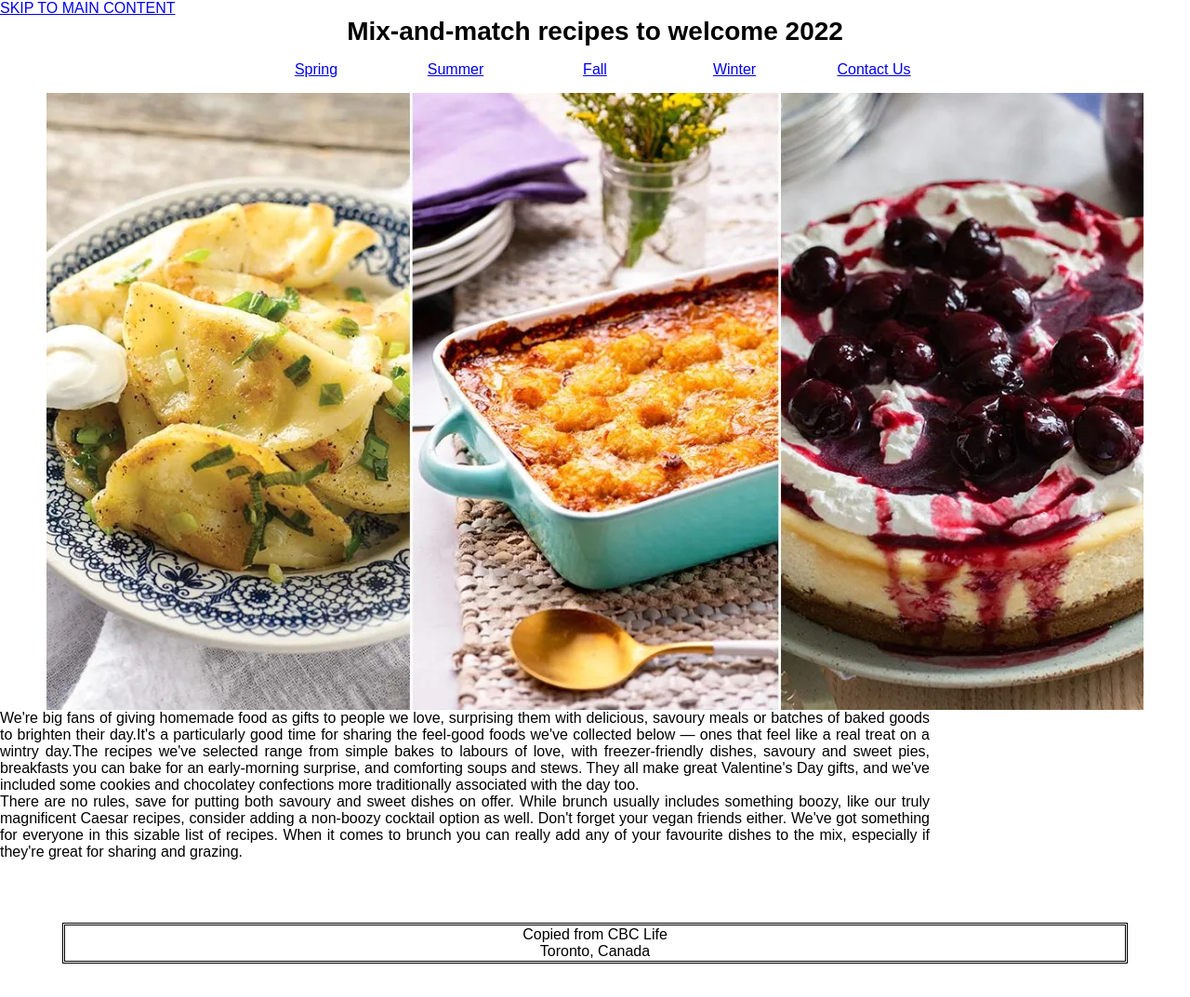
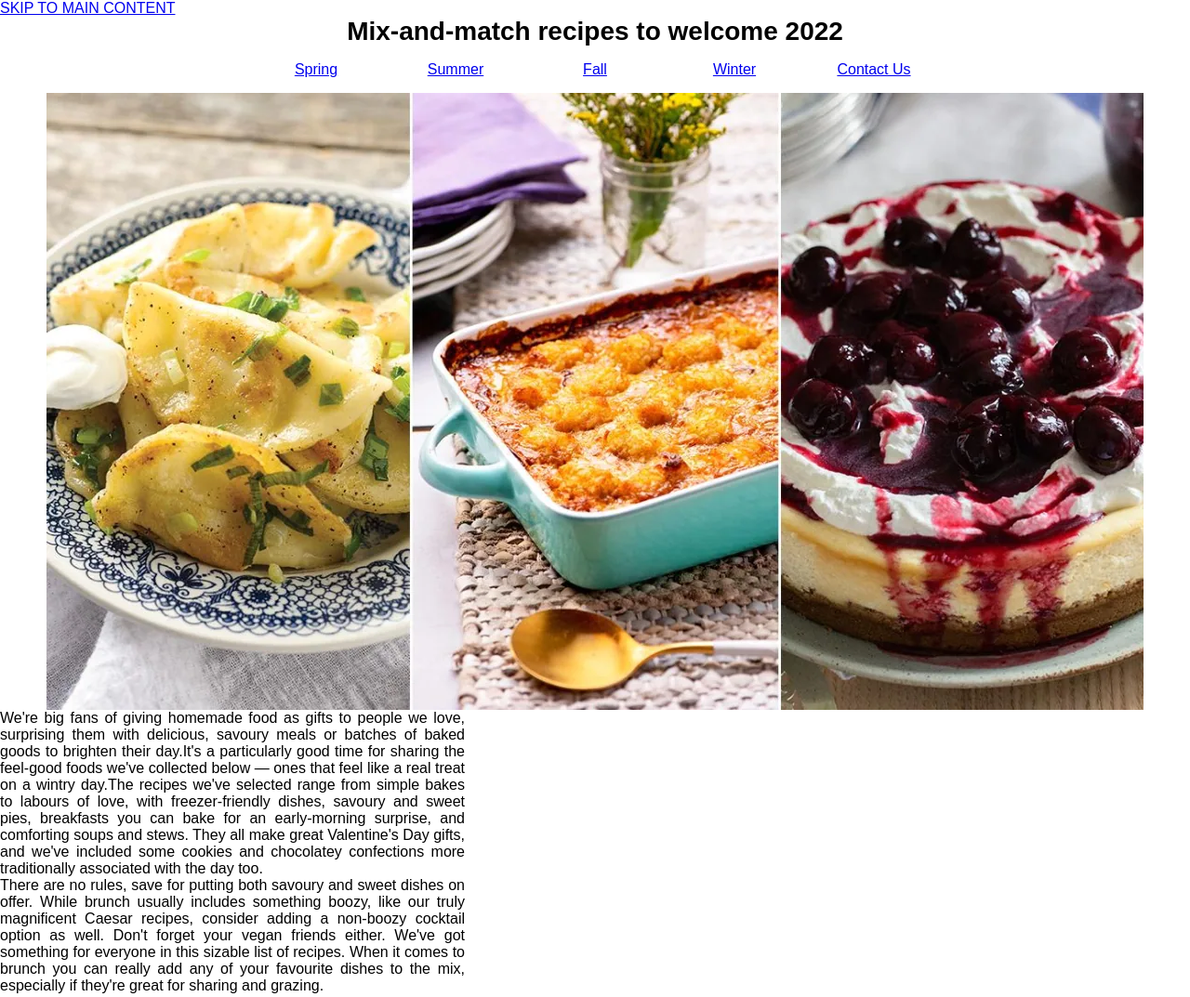
Before and after one commit to Vishmor/Training, a plain HTML site: page index.html in a window 1280 px wide. Shown: the top 1073 px of the page at 93% size. Drawn offline with Linux system fonts and the light colour scheme.

Commit message:
Update index.html

```diff
--- a/index.html
+++ b/index.html
@@ -42,9 +42,9 @@
        }
        p{
             text-align: justify;
-            width: 1000px;
-            margin-left: 550;
-            margin-right: 550;
+            width: 500px;
+            align-tem: center;
+            position: relative;
        }
   </style>
   </head>
```
